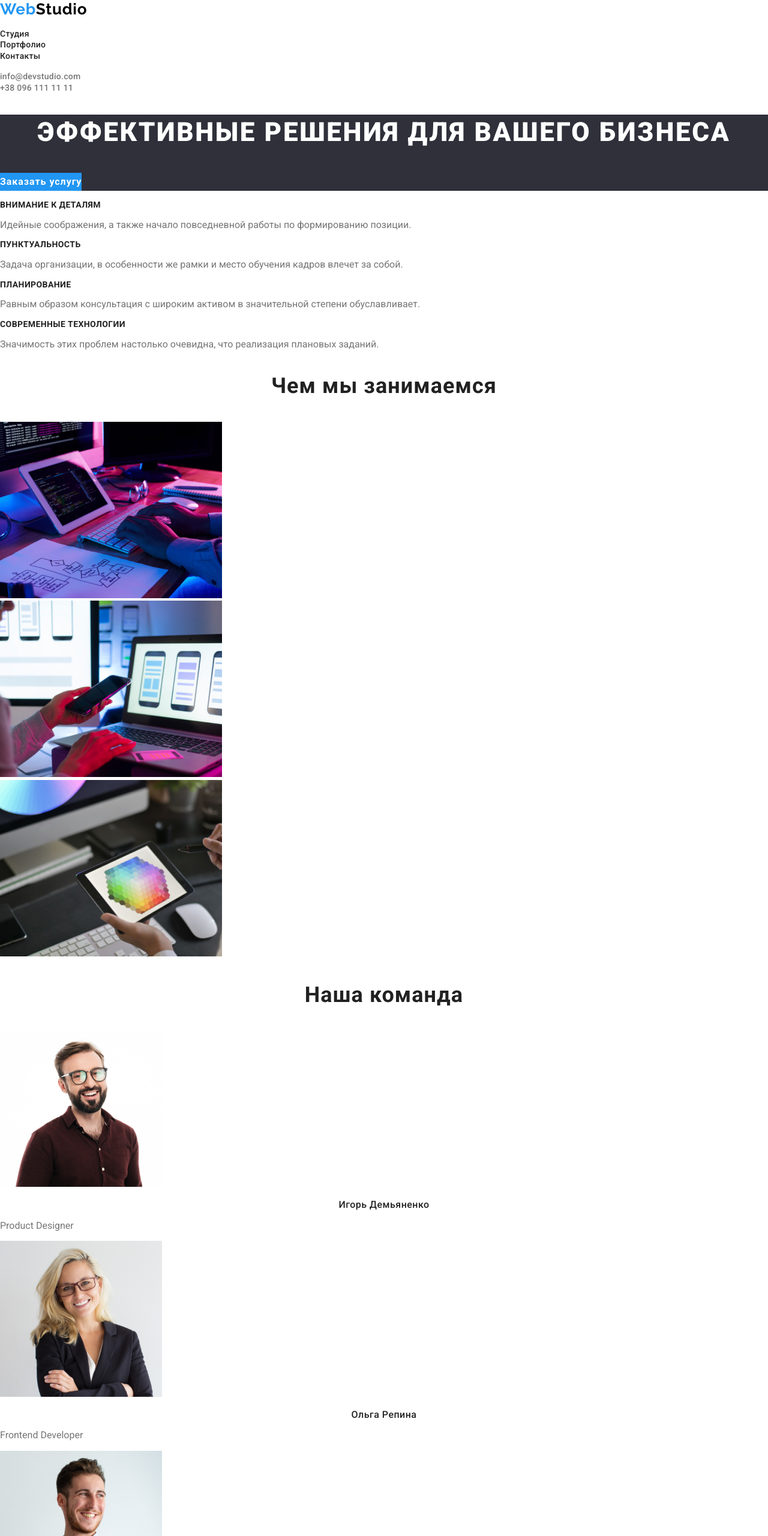
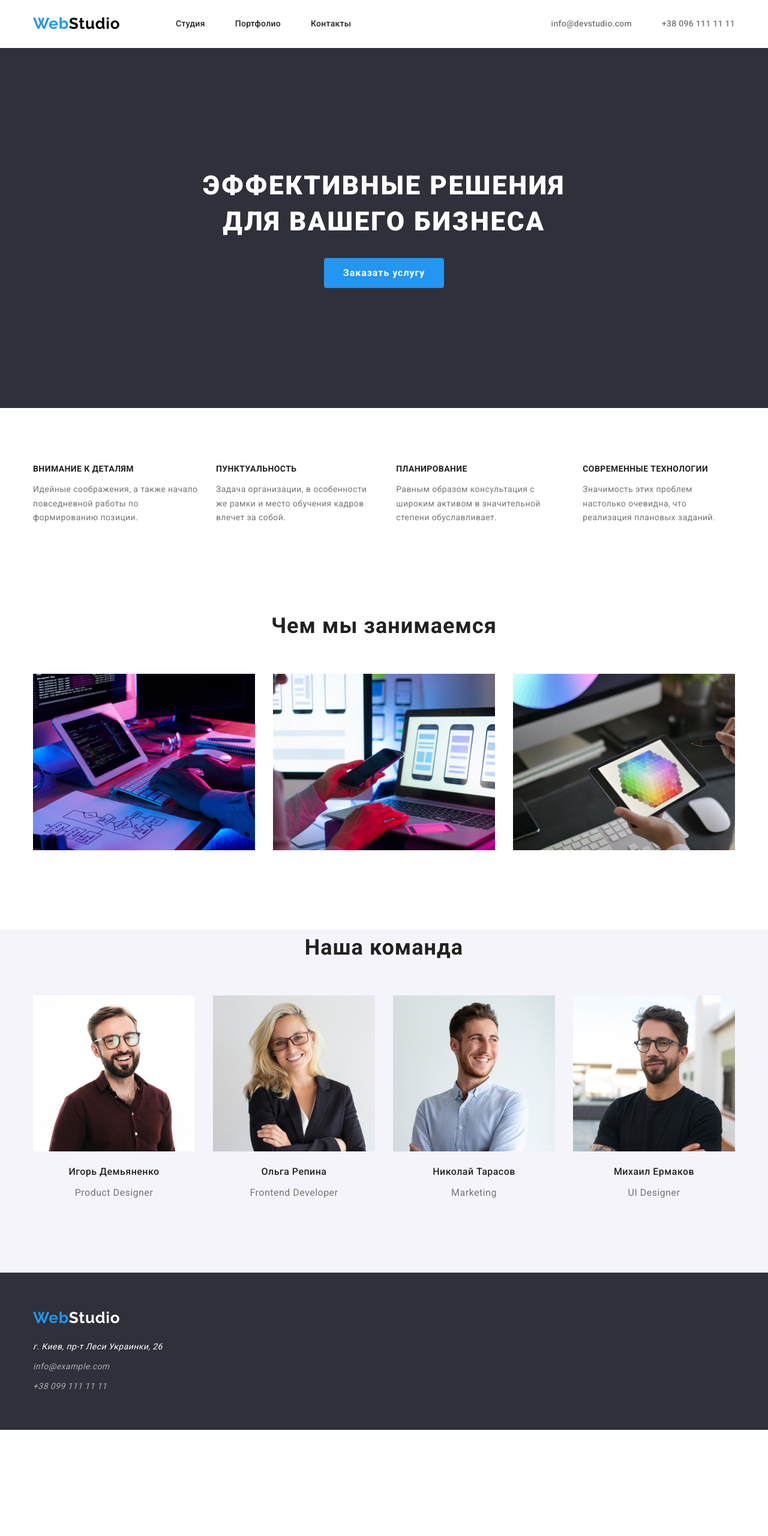
Before and after one commit to Maxchip2/goit-markup-hw-02, a plain HTML site: page index.html in a window 1280 px wide. Shown: the top 2560 px of the page at 60% size. After the commit the page ends 2383 px from the top, so only its background shows below. Drawn offline with nearby package versions, Linux system fonts and the light colour scheme.

Commit message:
доработки

```diff
--- a/css/styles.css
+++ b/css/styles.css
@@ -17,11 +17,15 @@
 body {
     font-family: var(--font-family);
     color: var(--color-font-main);
+    font-size: 14px;
+    line-height: 1.71em;
+    letter-spacing: 0.03em;
 
 }
 .list {
     list-style: none;
     padding: 0;
+
 }
 .link {
     text-decoration: none;
@@ -43,11 +47,34 @@ font-size: 36px;
 line-height: 1.67;
 text-align: center;
 letter-spacing: 0.03em;
-color: var(--main-dark)
+color: var(--main-dark);
+padding-top: 94px;
+margin-bottom: 50px;
 }
+.section h2 {
+    padding-top: 0px;
+}
+
 /*header*/
 .header {
     background-color: var(--main-light);
+
+}
+.div-header {
+    max-width: 1170px;
+    margin: 0 auto;
+    display: flex;
+    align-items: center;
+    margin-top: 24px;
+    margin-bottom: 25px;
+
+}
+.div-logo {
+width: 145px;
+height: 31px;
+left: 215px;
+top: 24px;
+margin-right: 93px;
 
 }
 .logo {
@@ -61,12 +88,14 @@ color: var(--secondary-dark);
 .current {
     color: var(--accent-color);
 }
+
 .menu-link {
 font-weight: 500;
 font-size: 14px;
 line-height: 1.14;
 letter-spacing: 0.02em;
 color: var(--main-dark);
+
 }
 .menu-link:hover,
 .menu-link:focus {
@@ -78,6 +107,14 @@ font-weight: 500;
 font-size: 14px;
 line-height: 1.14;
 letter-spacing: 0.02em;
+
+}
+.link-mail {
+    margin-right: 50px;
+}
+.list-contact {
+    margin-left: auto;
+
 }
 .link-mail:hover,
 .link-mail:focus{
@@ -91,6 +128,10 @@ letter-spacing: 0.02em;
 
 .hero {
     background-color: var(--primary-background);
+
+}
+.container-hero {
+   padding-bottom: 200px;
 }
 .hero-title {
 font-weight: 900;
@@ -99,7 +140,10 @@ line-height: 1.36;
 text-align: center;
 letter-spacing: 0.06em;
 text-transform: uppercase;
-color: var(--main-light)
+color: var(--main-light);
+width: 696px;
+margin: 0 auto;
+padding-top: 200px;
 
 }
 .hero-btn {
@@ -107,12 +151,18 @@ font-family: var(--font-family);
 font-weight: 700;
 font-size: 16px;
 line-height: 1.88;
-display: flex;
+display: block;
 align-items: center;
 text-align: center;
 letter-spacing: 0.06em;
 color: var(--main-light);
 background-color: var(--accent-color);
+width: 200px;
+height: 50px;
+margin: 0 auto;
+margin-top: 30px;
+border-radius: 4px;
+
 
 }
 .hero-btn:hover,
@@ -120,7 +170,10 @@ background-color: var(--accent-color);
 background-color: var(--secondary-accent);
 }
 /*main*/
+.list-item {
+    margin-right: 30px;
 
+}
 .benefits-title {
 font-weight: 700;
 font-size: 14px;
@@ -128,6 +181,8 @@ line-height: 1.14;
 letter-spacing: 0.03em;
 text-transform: uppercase;
 color: var(--main-dark);
+margin-top: 94px;
+margin-bottom: 10px;
 }
 .list-name {
 font-weight: 500;
@@ -139,7 +194,7 @@ color: var(--main-dark)
 }
 /*футер*/
 
-.adress {
+.footer {
 font-size: 14px;
 line-height: 1.71;
 letter-spacing: 0.03em;
@@ -183,3 +238,59 @@ line-height: 2;
 letter-spacing: 0.06em;
 color: var(--main-dark);
 }
+
+.menu {
+    display: flex;
+}
+
+.menu li {
+    margin-right: 50px;
+}
+.list {
+    display: flex;
+
+}
+
+.container {
+    max-width: 1170px;
+    margin: 0 auto;
+    justify-content: space-between;
+    padding-bottom: 94px;
+
+
+}
+.section-team {
+    background-color: var(--secondary-background);
+
+
+}
+.section-team p {
+    text-align: center;
+    font-size: 16px;
+    line-height: 1.19em;
+    letter-spacing: 0.03em;
+    margin-top: 10px;
+    margin-bottom: 30px;
+
+}
+.adress-list {
+    display: block;
+}
+.container-footer {
+    padding-top: 60px;
+    padding-bottom: 60px;
+}
+ul {
+    margin-top: 0px;
+    margin-bottom: 0px;
+}
+.footer-logo {
+    margin-bottom: 20px;
+}
+.adress p {
+    margin-top: 0px;
+    margin-bottom: 9px;
+}
+.footer-item {
+    margin-bottom: 9px;
+}
--- a/index.html
+++ b/index.html
@@ -17,7 +17,10 @@
   <body>
     <!--Шапка сайта-->
     <header class="header">
+      <div class="div-header">
+        <div class="div-logo">
           <a class="logo link" href="" lang="en"><span class="current">Web</span>Studio</a>
+        </div>
         <nav class="header-nav">
           <ul class="menu list">
             <li>
@@ -31,7 +34,7 @@
             </li>
           </ul>
         </nav>
-      <ul class="list">
+        <ul class="list list-contact">
           <li>
             <a class="link-mail link" href="mailto:info@devstudio.com" lang="en">info@devstudio.com</a>
           </li>
@@ -39,32 +42,38 @@
             <a class="link-tel link" href="tel:0961111111">+38 096 111 11 11</a>
           </li>
         </ul>
+      </div>
+
     </header>
-    <main>
+    <main >
       <!--Герой-->
       <section class="hero">
+        <div class="container-hero">
           <h1 class="hero-title">Эффективные решения для вашего бизнеса</h1>
           <button class="hero-btn button" type="button">Заказать услугу</button>
+        </div>
+
       </section>
       <!--Особенности-->
-      <section class="section-benefits">
+      <section class="section-benefits section">
+        <div class="container">
           <h2 hidden>Наши преимущества</h2>
-        <ul class="list">
-          <li>
+          <ul class="list-benefits list">
+            <li class="list-item">
               <h3 class="benefits-title">Внимание к деталям</h3>
               <p>
                 Идейные соображения, а также начало повседневной работы по
                 формированию позиции.
               </p>
             </li>
-          <li>
+            <li class="list-item">
               <h3 class="benefits-title">Пунктуальность</h3>
               <p>
                 Задача организации, в особенности же рамки и место обучения кадров
                 влечет за собой.
               </p>
             </li>
-          <li>
+            <li class="list-item">
               <h3 class="benefits-title">Планирование</h3>
               <p>
                 Равным образом консультация с широким активом в значительной
@@ -79,73 +88,69 @@
               </p>
             </li>
           </ul>
+        </div>
+
       </section>
       <!--Чем мы занимаемся-->
       <section class="section">
-        <h2 class="section-title">Чем мы занимаемся</h2>
+        <div class="container">
+          <h2 class="section-title ">Чем мы занимаемся</h2>
           <ul class="list">
-          <li>
+            <li class="list-item">
               <img src="./images/What-we-do/img1.jpg" alt="Верстка" width="370" />
             </li>
-          <li>
-            <img
-              src="./images/What-we-do/img2.jpg"
-              alt="Оптимизация"
-              width="370"
-            />
+            <li class="list-item">
+              <img src="./images/What-we-do/img2.jpg" alt="Оптимизация" width="370" />
             </li>
             <li>
               <img src="./images/What-we-do/img3.jpg" alt="Дизайн" width="370" />
             </li>
           </ul>
+        </div>
+
       </section>
       <!--Team-->
-      <section class="section">
+      <section class="section section-team">
+        <div class="container">
           <h2 class="section-title">Наша команда</h2>
           <ul class="list">
-          <li>
-            <img
-              src="./images/Team/Igor.jpg"
-              alt="Игорь Демьяненко"
-              width="270"
-            />
+            <li class="list-item">
+              <img src="./images/Team/Igor.jpg" alt="Игорь Демьяненко" width="270" />
               <h3 class="list-name">Игорь Демьяненко</h3>
               <p lang="en">Product Designer</p>
             </li>
-          <li>
+            <li class="list-item">
               <img src="./images/Team/Olga.jpg" alt="Ольга Репина" width="270" />
               <h3 class="list-name">Ольга Репина</h3>
               <p lang="en">Frontend Developer</p>
             </li>
-          <li>
-            <img
-              src="./images/Team/Nikolay.jpg"
-              alt="Николай Тарасов"
-              width="270"
-            />
+            <li class="list-item">
+              <img src="./images/Team/Nikolay.jpg" alt="Николай Тарасов" width="270" />
               <h3 class="list-name">Николай Тарасов</h3>
               <p lang="en">Marketing</p>
             </li>
             <li>
-            <img
-              src="./images/Team/Michael.jpg"
-              alt="Михаил Ермаков"
-              width="270"
-            />
+              <img src="./images/Team/Michael.jpg" alt="Михаил Ермаков" width="270" />
               <h3 class="list-name">Михаил Ермаков</h3>
               <p lang="en">UI Designer</p>
             </li>
           </ul>
+        </div>
+
       </section>
     </main>
     <!--Футер-->
-    <footer class="adress">
+    <footer class="footer">
+      <div class="container container-footer">
+        <div class="footer-logo">
           <a class="logo link" href="" lang="en"><span class="current">Web</span><span class="current-adress">Studio</span></a>
+        </div>
+
         <!--Адрес-->
-      <address>
+        <address class="adress">
           <p>г. Киев, пр-т Леси Украинки, 26</p>
-        <ul class="adress-list">
-          <li>
+          <ul class="adress-list list">
+            <li class="footer-item">
               <a class="adress-mail link" href="mailto:info@devstudio.com" lang="en">info@example.com</a>
             </li>
             <li>
@@ -153,6 +158,8 @@
             </li>
           </ul>
         </address>
+      </div>
+
     </footer>
   </body>
 </html>
```
Also changed, not shown: portfolio.html (+16 -5 lines). Lines whose indentation alone changed are shown as unchanged.
